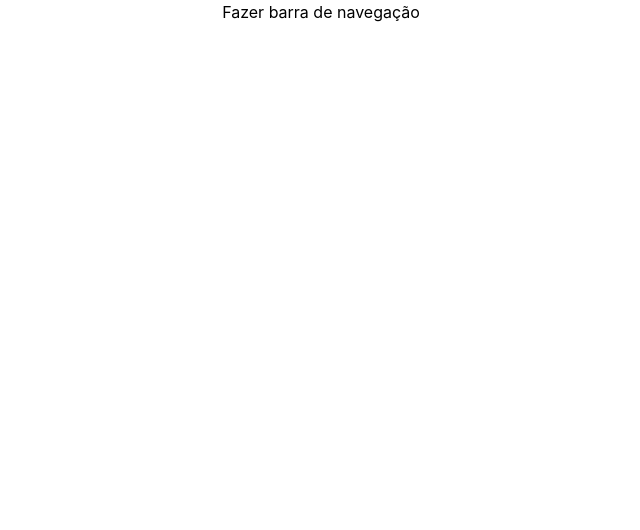
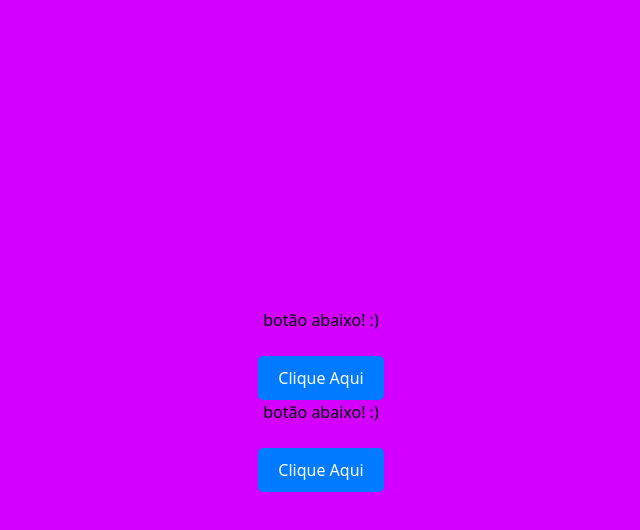
Before and after one commit to Man0Lulu/Projeto-front-end2023, a React (Create React App) app in the folder nosso-projeto/: page / in a window 1280 px wide. Shown: the top 530 px of the page, without its empty margins (319-959 px from the left). Built offline with nearby package versions, Linux system fonts and the light colour scheme.

Commit message:
Componente de botão #1

```diff
--- a/nosso-projeto/src/App.js
+++ b/nosso-projeto/src/App.js
@@ -1,12 +1,13 @@
 import logo from './logo.svg';
 import './App.css';
-import Cabecalho from './components/Cabecalho';
+import Botao from './components/Botao';
 
 function App() {
 
   return (
     <div className="App">
-      <Cabecalho/>
+        <Botao/>
+      <Botao/>
 
     </div>
   );
--- /dev/null
+++ b/nosso-projeto/src/components/Botao.js
@@ -0,0 +1,11 @@
+import styles from './Botao.module.css'
+function Botao(){
+return(
+    <div>
+       <h1>botão abaixo! :)</h1>
+       <br/>
+       <button className={styles.meubotao}>Clique Aqui</button>
+    </div>
+)
+}
+export default Botao
--- /dev/null
+++ b/nosso-projeto/src/components/Botao.module.css
@@ -0,0 +1,22 @@
+body {
+    display: flex;
+    justify-content: center;
+    align-items: center;
+    height: 100vh;
+    margin: 0;
+  }
+
+  .meubotao {
+    padding: 10px 20px;
+    font-size: 16px;
+    background-color: #007bff;
+    color: #fff;
+    border: none;
+    border-radius: 5px;
+    cursor: pointer;
+    transition: background-color 0.3s ease;
+  }
+
+  .meubotao:hover {
+    background-color: #0056b3;
+  }
--- a/nosso-projeto/src/components/Cabecalho.js
+++ /dev/null
@@ -1,8 +0,0 @@
-function Cabecalho(){
-return(
-    <div>
-       <h1>Fazer barra de navegação</h1>
-    </div>
-)
-}
-export default Cabecalho
--- a/nosso-projeto/src/index.css
+++ b/nosso-projeto/src/index.css
@@ -3,15 +3,10 @@
 @tailwind utilities;
 
 body {
+  display: flex;
+  justify-content: center;
+  align-items: center;
+  height: 100vh;
   margin: 0;
-  font-family: -apple-system, BlinkMacSystemFont, 'Segoe UI', 'Roboto', 'Oxygen',
-    'Ubuntu', 'Cantarell', 'Fira Sans', 'Droid Sans', 'Helvetica Neue',
-    sans-serif;
-  -webkit-font-smoothing: antialiased;
-  -moz-osx-font-smoothing: grayscale;
+  background-color: rgb(212, 0, 255);
 }
-
-code {
-  font-family: source-code-pro, Menlo, Monaco, Consolas, 'Courier New',
-    monospace;
-}
```
Also changed, not shown: nosso-projeto/src/components/Cabecalho.module.css (added).
